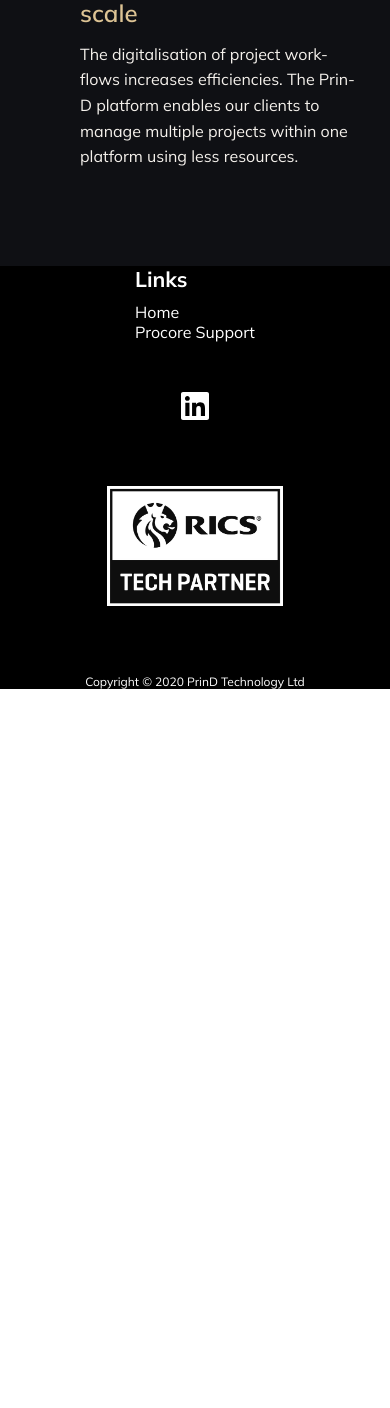
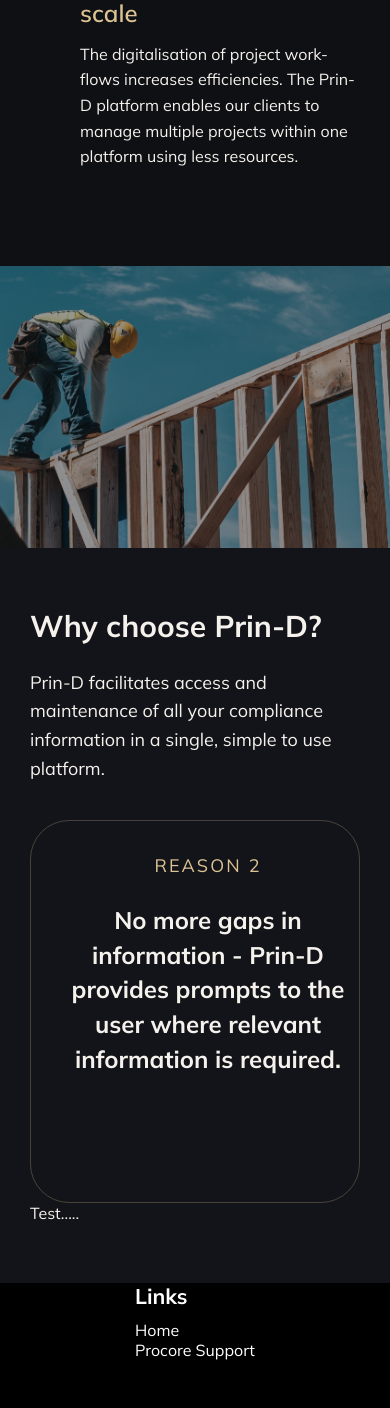
Before and after one commit to prindadmin/prind-website, a React (Create React App) app: page / in a window 390 px wide. Shown: the part 3550-4958 px from the top of the page. Before the commit the page ends 4239 px from the top, so only its background shows below. Built offline with nearby package versions, Linux system fonts and the light colour scheme.

Commit message:
Continued with landing page sections in mobile only mode

```diff
--- /dev/null
+++ b/src/Components/CarouselSection/CarouselSection.js
@@ -0,0 +1,110 @@
+import React, { Component } from 'react'
+import PropTypes from 'prop-types'
+
+import * as STRINGS from '../../Data/Strings'
+import classes from './CarouselSection.module.css'
+
+const REASONS = [
+  {
+    body: STRINGS.REASONS_REASON_ONE_BODY
+  },
+  {
+    body: STRINGS.REASONS_REASON_TWO_BODY
+  },
+  {
+    body: STRINGS.REASONS_REASON_THREE_BODY
+  }
+]
+
+
+export class CarouselSection extends Component {
+  static propTypes = {
+    title: PropTypes.string.isRequired,
+    body: PropTypes.string.isRequired,
+    screenDimensions: PropTypes.shape({
+      width: PropTypes.number.isRequired,
+      height: PropTypes.number.isRequired
+    }).isRequired
+  }
+
+  constructor() {
+    super()
+    this.state = {
+      currentItem: 1
+    }
+  }
+
+  onChangeItem = (changeCountBy) => {
+
+    // If this is going up by one and it's at the end of the list; go to the 0th item
+    if (this.state.currentItem === REASONS.length - 1 && changeCountBy === 1) {
+      this.setState({
+        currentItem: 0
+      })
+      return
+    }
+
+    // If this is going down by one and it's at the first of the list; go to the last item
+    if (this.state.currentItem === 0 && changeCountBy === -1) {
+      this.setState({
+        currentItem: REASONS.length - 1
+      })
+      return
+    }
+
+    // Otherwise, apply the change
+    this.setState({
+      currentItem: this.state.currentItem + changeCountBy
+    })
+  }
+
+  getReasons = () => {
+
+    const CAROUSEL_ITEM_WIDTH = 500
+    const CAROUSEL_ITEM_HOLDER_WIDTH = 354
+
+    return (
+      <div className={classes.reasonsGrid} style={{ transform: `translateX(-${(CAROUSEL_ITEM_WIDTH * this.state.currentItem) + (CAROUSEL_ITEM_WIDTH - CAROUSEL_ITEM_HOLDER_WIDTH) / 2}px)`, transition: 'all 250ms' }}>
+        {
+          REASONS.map((feature, index) => {
+            return (
+              <div key={index} className={classes.featureTile} style={{ margin: '0 auto', width: CAROUSEL_ITEM_HOLDER_WIDTH }}>
+                <h4>{`Reason ${index + 1}`}</h4>
+                <p>{feature.body}</p>
+              </div>
+            )
+          })
+        }
+      </div>
+    )
+  }
+
+  // TODO: Continue here; add the controls
+  render () {
+    return (
+      <div id='component-carousel-section' className={`full-width ${classes.sectionComponent}`}>
+
+        <div className={classes.contentContainer}>
+          <div className={classes.headingBlock}>
+            <h2>{this.props.title}</h2>
+            <p>{this.props.body}</p>
+          </div>
+
+          <div className={classes.carouselHolder}>
+            <div className={classes.itemHolder}>
+              {
+                this.getReasons()
+              }
+            </div>
+            <div className={classes.controlHolder} onClick={(e) => { this.onChangeItem(1) }}>
+              Test.....
+            </div>
+          </div>
+        </div>
+
+      </div>
+    )
+  }
+}
+
+export default CarouselSection
--- /dev/null
+++ b/src/Components/CarouselSection/CarouselSection.module.css
@@ -0,0 +1,97 @@
+
+.sectionComponent {
+  max-width: 100vw;
+}
+
+@media (min-width: 800px) {
+
+}
+
+.contentContainer {
+  max-width: var(--standard-max-width);
+  margin: 0 30px;
+  text-align: left;
+  z-index: 100;
+}
+
+@media (min-width: 800px) {
+  .contentContainer {
+    text-align: center;
+  }
+}
+
+.headingBlock {
+  margin-top: 60px;
+  margin-bottom: 0;
+  padding-bottom: 36px;
+}
+
+.headingBlock > h2 {
+  font-style: normal;
+  font-weight: bold;
+  font-size: 30px;
+  line-height: 120%;
+  color: var(--prind-colour-3);
+}
+
+.headingBlock > p {
+  font-style: normal;
+  font-weight: normal;
+  font-size: 18px;
+  line-height: 160%;
+  color: var(--prind-colour-3);
+}
+
+.headingBlock > p:last-child {
+  margin-bottom: 0;
+}
+
+.carouselHolder {
+  margin-bottom: 60px;
+}
+
+.itemHolder {
+  border-radius: 39px;
+  border: 1px solid #DCC39443
+}
+
+
+.controlHolder {
+  color: var(--prind-colour-3);
+}
+
+.featureTile {
+  box-sizing: border-box;
+  margin: 0;
+  text-align: center;
+  padding: 32px;
+  transition: all 250ms;
+}
+
+.featureTile > h4 {
+  font-style: normal;
+  font-weight: normal;
+  font-size: 18px;
+  line-height: 145%;
+  text-align: center;
+  letter-spacing: 0.12em;
+  text-transform: uppercase;
+  color: var(--prind-colour-2);
+  margin-top: 0;
+}
+
+
+.featureTile > p {
+  margin-top: 7px !important;
+  font-style: normal;
+  font-weight: bold;
+  font-size: 24px;
+  line-height: 145%;
+  color: var(--prind-colour-3);
+}
+
+.reasonsGrid {
+  display: grid;
+  grid-auto-columns: 500px;
+  grid-auto-flow: column;
+}
--- /dev/null
+++ b/src/Components/CarouselSection/index.js
@@ -0,0 +1,3 @@
+import CarouselSection from './CarouselSection'
+
+export default CarouselSection
--- a/src/Components/VerticalDotsSection/VerticalDotsSection.js
+++ b/src/Components/VerticalDotsSection/VerticalDotsSection.js
@@ -61,6 +61,10 @@
               this.getPoints()
             }
           </div>
+
+          <div className={classes.featureImage}>
+            <img src='/images/sidebyside/construction-worker.jpg' alt='' />
+          </div>
         </div>
 
       </div>
--- a/src/Components/VerticalDotsSection/VerticalDotsSection.module.css
+++ b/src/Components/VerticalDotsSection/VerticalDotsSection.module.css
@@ -95,3 +95,22 @@
   width: var(--line-width);
   background-color: #DCC394;
 }
+
+/* Ugly code to make it full width */
+.featureImage {
+  width: 100vw;
+  margin-left: -30px;
+  height: 282px;
+  display: block;
+  display: flex;
+  justify-content: center;
+  overflow: hidden;
+}
+
+.featureImage > img {
+  width: 100%;
+  height: 100%;
+  object-fit: cover;
+  transform: scale(2);
+  opacity: 60%;
+}
--- a/src/Data/Strings.js
+++ b/src/Data/Strings.js
@@ -27,6 +27,17 @@
 export const VERTICAL_DOTS_TIRED_OF_GAPS_BODY = "Multiple information systems, managed by different information/service providers at different times during an assets Lifecycle often results in information being lost or outdated.  The Prin-D platform simplifies this process by providing one place for all your compliance information."
 export const VERTICAL_DOTS_ONE_PLACE_TITLE = "We needed to work at scale"
 export const VERTICAL_DOTS_ONE_PLACE_BODY = "The digitalisation of project work-flows increases efficiencies.  The Prin-D platform enables our clients to manage multiple projects within one platform using less resources."
+
+export const REASONS_TITLE = "Why choose Prin-D?"
+export const REASONS_BODY = "Prin-D facilitates access and maintenance of all your compliance information in a single, simple to use platform."
+
+export const REASONS_REASON_ONE_BODY = "CDM compliance is made simple - our interface is structure to guide you through the process."
+export const REASONS_REASON_TWO_BODY = "No more gaps in information - Prin-D provides prompts to the user where relevant information is required."
+export const REASONS_REASON_THREE_BODY = "All compliance information in one place - Prin-D retains all relevant information throughout the Whole Asset Lifecycle in a structured framework."
+
+
+
+
 
 
 export const SIDEBYSIDE_ONE_TITLE = "A Changing Industry"
--- a/src/Pages/LandingPage/LandingPage.js
+++ b/src/Pages/LandingPage/LandingPage.js
@@ -17,6 +17,7 @@
 import HeroSection from '../../Components/Hero'
 import FeaturesSection from '../../Components/FeaturesSection'
 import VerticalDotsSection from '../../Components/VerticalDotsSection'
+import CarouselSection from '../../Components/CarouselSection'
 //import FeatureCircles from '../../Components/FeatureCircles'
 //import SideBySide from '../../Components/SideBySide'
 //import HeadlineNumbers from '../../Components/HeadlineNumbers'
@@ -73,6 +74,12 @@
           title={STRINGS.VERTICAL_DOTS_TITLE}
           screenDimensions={ this.state.screenDimensions }
         />
+        <CarouselSection
+          reference='reasons'
+          title={STRINGS.REASONS_TITLE}
+          body={STRINGS.REASONS_BODY}
+          screenDimensions={ this.state.screenDimensions }
+        />
       </div>
     )
   }
```
Also changed, not shown: public/images/sidebyside/construction-worker.jpg (added).
